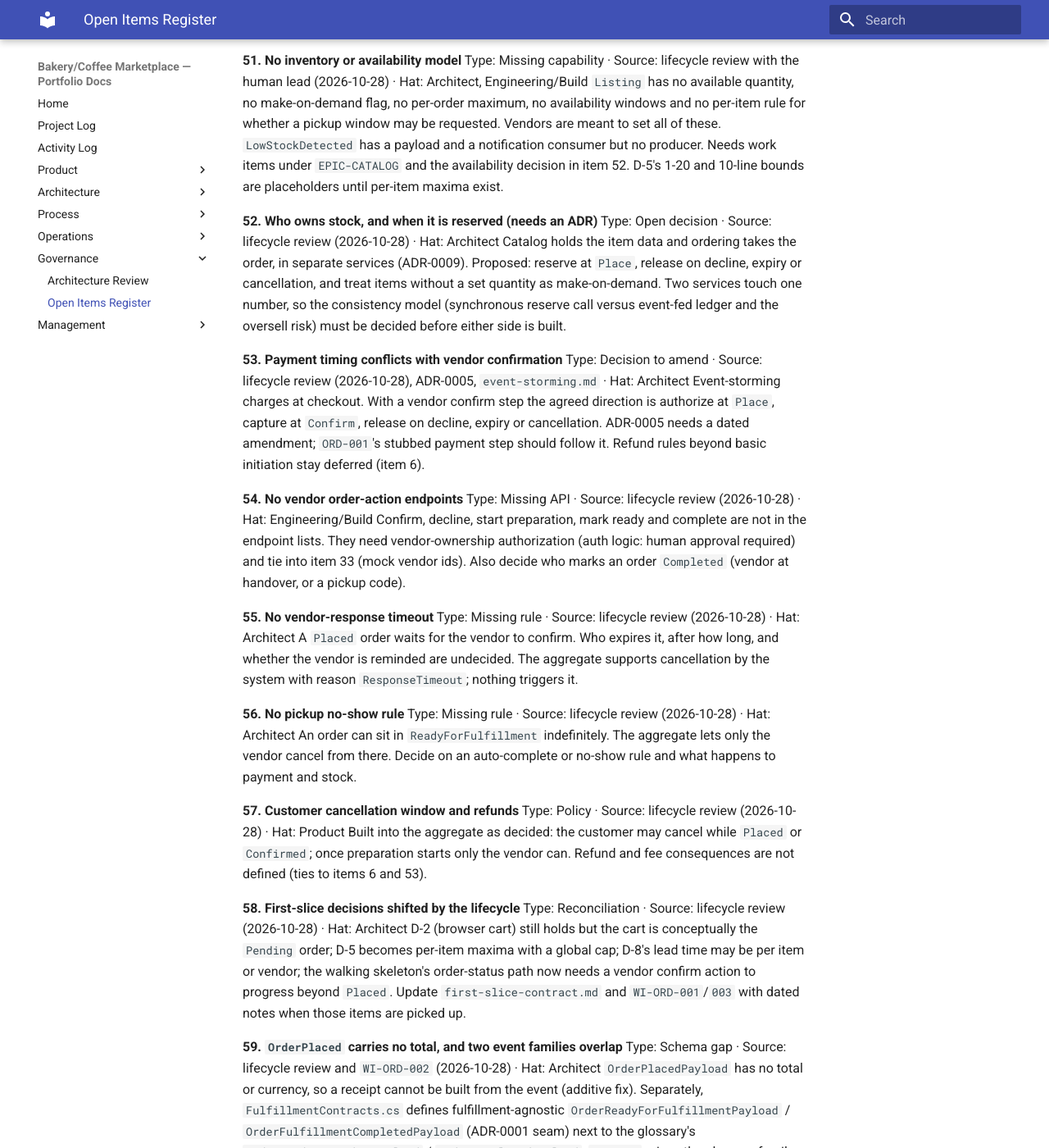
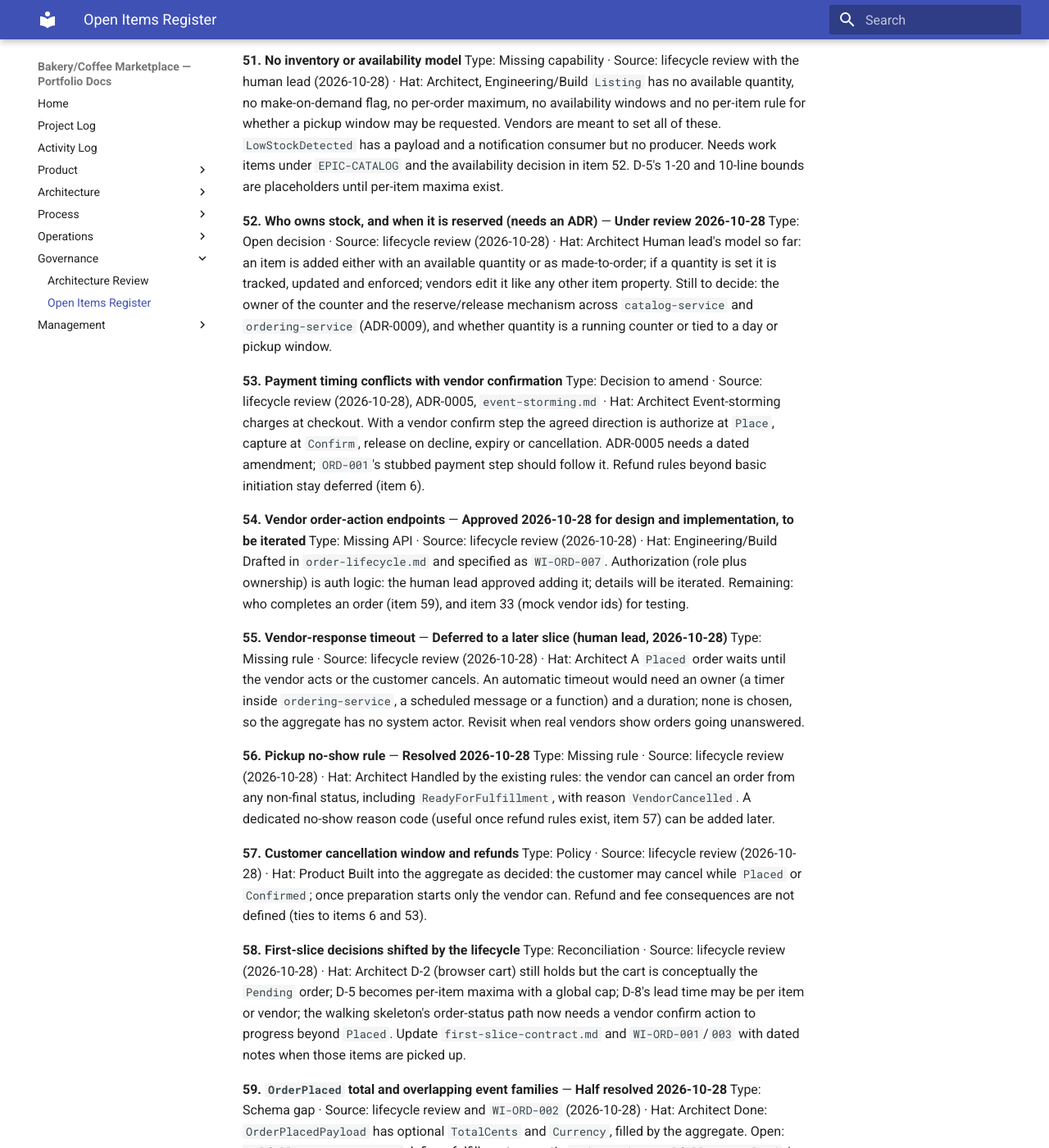
Before and after one commit to benjamin-hedrick/bakery-marketplace, an MkDocs documentation site: the page built from docs/governance/open-items-register.md, in a window 1280 px wide and 1400 px high, scrolled down 7629 px. Shown: the whole window at 82% size. Built offline with MkDocs 1.6.1 and Material for MkDocs 9.7.7, drawn with Linux system fonts in a browser that asks for light colours; some of the changed text lies outside the part shown.

Commit message:
Order action endpoints (WI-ORD-007) designed; register items 52, 54, 55, 56, 59 updated
Vendor and customer order-action endpoints are approved for design and implementation and
drafted in order-lifecycle.md; WI-ORD-007 added. Item 55 (response timeout) deferred, 56
(no-show) resolved by vendor cancel, 52 under review, 59 half resolved.

Co-Authored-By: Claude Sonnet 5.5 <noreply@anthropic.com>

```diff
--- a/docs/governance/open-items-register.md
+++ b/docs/governance/open-items-register.md
@@ -210,25 +210,25 @@ The log existed so several asynchronous AI sessions could catch up before the re
 Type: Missing capability · Source: lifecycle review with the human lead (2026-10-28) · Hat: Architect, Engineering/Build
 `Listing` has no available quantity, no make-on-demand flag, no per-order maximum, no availability windows and no per-item rule for whether a pickup window may be requested. Vendors are meant to set all of these. `LowStockDetected` has a payload and a notification consumer but no producer. Needs work items under `EPIC-CATALOG` and the availability decision in item 52. D-5's 1-20 and 10-line bounds are placeholders until per-item maxima exist.
 
-**52. Who owns stock, and when it is reserved (needs an ADR)**
+**52. Who owns stock, and when it is reserved (needs an ADR)** — **Under review 2026-10-28**
 Type: Open decision · Source: lifecycle review (2026-10-28) · Hat: Architect
-Catalog holds the item data and ordering takes the order, in separate services (ADR-0009). Proposed: reserve at `Place`, release on decline, expiry or cancellation, and treat items without a set quantity as make-on-demand. Two services touch one number, so the consistency model (synchronous reserve call versus event-fed ledger and the oversell risk) must be decided before either side is built.
+Human lead's model so far: an item is added either with an available quantity or as made-to-order; if a quantity is set it is tracked, updated and enforced; vendors edit it like any other item property. Still to decide: the owner of the counter and the reserve/release mechanism across `catalog-service` and `ordering-service` (ADR-0009), and whether quantity is a running counter or tied to a day or pickup window.
 
 **53. Payment timing conflicts with vendor confirmation**
 Type: Decision to amend · Source: lifecycle review (2026-10-28), ADR-0005, `event-storming.md` · Hat: Architect
 Event-storming charges at checkout. With a vendor confirm step the agreed direction is authorize at `Place`, capture at `Confirm`, release on decline, expiry or cancellation. ADR-0005 needs a dated amendment; `ORD-001`'s stubbed payment step should follow it. Refund rules beyond basic initiation stay deferred (item 6).
 
-**54. No vendor order-action endpoints**
+**54. Vendor order-action endpoints** — **Approved 2026-10-28 for design and implementation, to be iterated**
 Type: Missing API · Source: lifecycle review (2026-10-28) · Hat: Engineering/Build
-Confirm, decline, start preparation, mark ready and complete are not in the endpoint lists. They need vendor-ownership authorization (auth logic: human approval required) and tie into item 33 (mock vendor ids). Also decide who marks an order `Completed` (vendor at handover, or a pickup code).
+Drafted in `order-lifecycle.md` and specified as `WI-ORD-007`. Authorization (role plus ownership) is auth logic: the human lead approved adding it; details will be iterated. Remaining: who completes an order (item 59), and item 33 (mock vendor ids) for testing.
 
-**55. No vendor-response timeout**
+**55. Vendor-response timeout** — **Deferred to a later slice (human lead, 2026-10-28)**
 Type: Missing rule · Source: lifecycle review (2026-10-28) · Hat: Architect
-A `Placed` order waits for the vendor to confirm. Who expires it, after how long, and whether the vendor is reminded are undecided. The aggregate supports cancellation by the system with reason `ResponseTimeout`; nothing triggers it.
+A `Placed` order waits until the vendor acts or the customer cancels. An automatic timeout would need an owner (a timer inside `ordering-service`, a scheduled message or a function) and a duration; none is chosen, so the aggregate has no system actor. Revisit when real vendors show orders going unanswered.
 
-**56. No pickup no-show rule**
+**56. Pickup no-show rule** — **Resolved 2026-10-28**
 Type: Missing rule · Source: lifecycle review (2026-10-28) · Hat: Architect
-An order can sit in `ReadyForFulfillment` indefinitely. The aggregate lets only the vendor cancel from there. Decide on an auto-complete or no-show rule and what happens to payment and stock.
+Handled by the existing rules: the vendor can cancel an order from any non-final status, including `ReadyForFulfillment`, with reason `VendorCancelled`. A dedicated no-show reason code (useful once refund rules exist, item 57) can be added later.
 
 **57. Customer cancellation window and refunds**
 Type: Policy · Source: lifecycle review (2026-10-28) · Hat: Product
@@ -238,9 +238,9 @@ Built into the aggregate as decided: the customer may cancel while `Placed` or `
 Type: Reconciliation · Source: lifecycle review (2026-10-28) · Hat: Architect
 D-2 (browser cart) still holds but the cart is conceptually the `Pending` order; D-5 becomes per-item maxima with a global cap; D-8's lead time may be per item or vendor; the walking skeleton's order-status path now needs a vendor confirm action to progress beyond `Placed`. Update `first-slice-contract.md` and `WI-ORD-001`/`003` with dated notes when those items are picked up.
 
-**59. `OrderPlaced` carries no total, and two event families overlap**
+**59. `OrderPlaced` total and overlapping event families** — **Half resolved 2026-10-28**
 Type: Schema gap · Source: lifecycle review and `WI-ORD-002` (2026-10-28) · Hat: Architect
-`OrderPlacedPayload` has no total or currency, so a receipt cannot be built from the event (additive fix). Separately, `FulfillmentContracts.cs` defines fulfillment-agnostic `OrderReadyForFulfillmentPayload` / `OrderFulfillmentCompletedPayload` (ADR-0001 seam) next to the glossary's `OrderReadyForPickupPayload` / `OrderCompletedPayload`. `ORD-002` raises the glossary family, as its spec says. Decide which family is canonical for consumers and whether the seam events are also raised.
+Done: `OrderPlacedPayload` has optional `TotalCents` and `Currency`, filled by the aggregate. Open: `FulfillmentContracts.cs` defines fulfillment-agnostic `OrderReadyForFulfillmentPayload` / `OrderFulfillmentCompletedPayload` (ADR-0001's seam, between Ordering and a strategy) next to the glossary's `OrderReadyForPickup` / `OrderCompleted` / `PickupWindowScheduled`. `ORD-002` currently raises the glossary family from the aggregate. A proposal to layer them (seam events between Order and strategy; strategy-specific events raised by the strategy; business facts raised by the Order) is awaiting the human lead's decision; it also settles who completes an order.
 
 **60. Account-side gaps: vendor staff users and account deletion**
 Type: Low-priority gap · Source: lifecycle review (2026-10-28) · Hat: Architect
```
Also changed, not shown: docs/architecture/data-model-api-contracts.md (+1 -0 lines), docs/architecture/order-lifecycle.md (+20 -1 lines), docs/product/backlog/MASTER-BACKLOG-OUTLINE.md (+1 -0 lines), docs/product/backlog/WI-ORD-007.md (added, +47 -0 lines).
